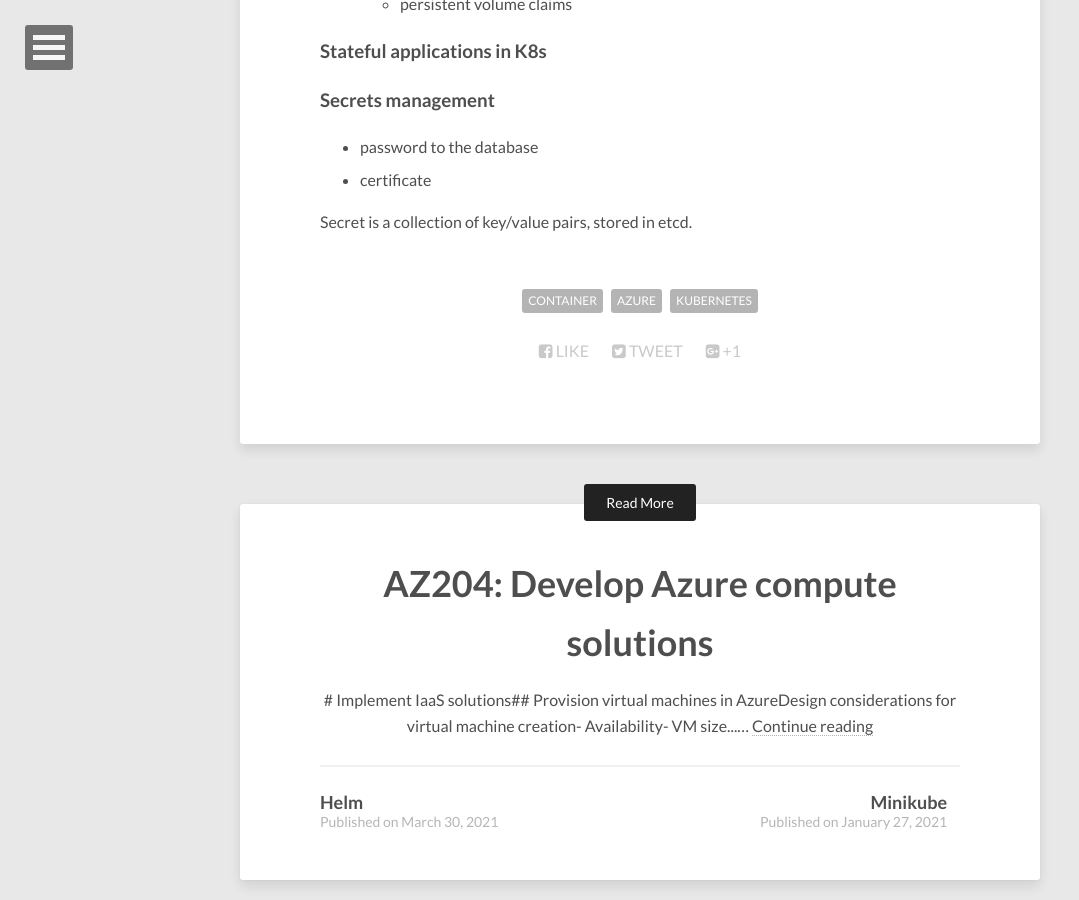
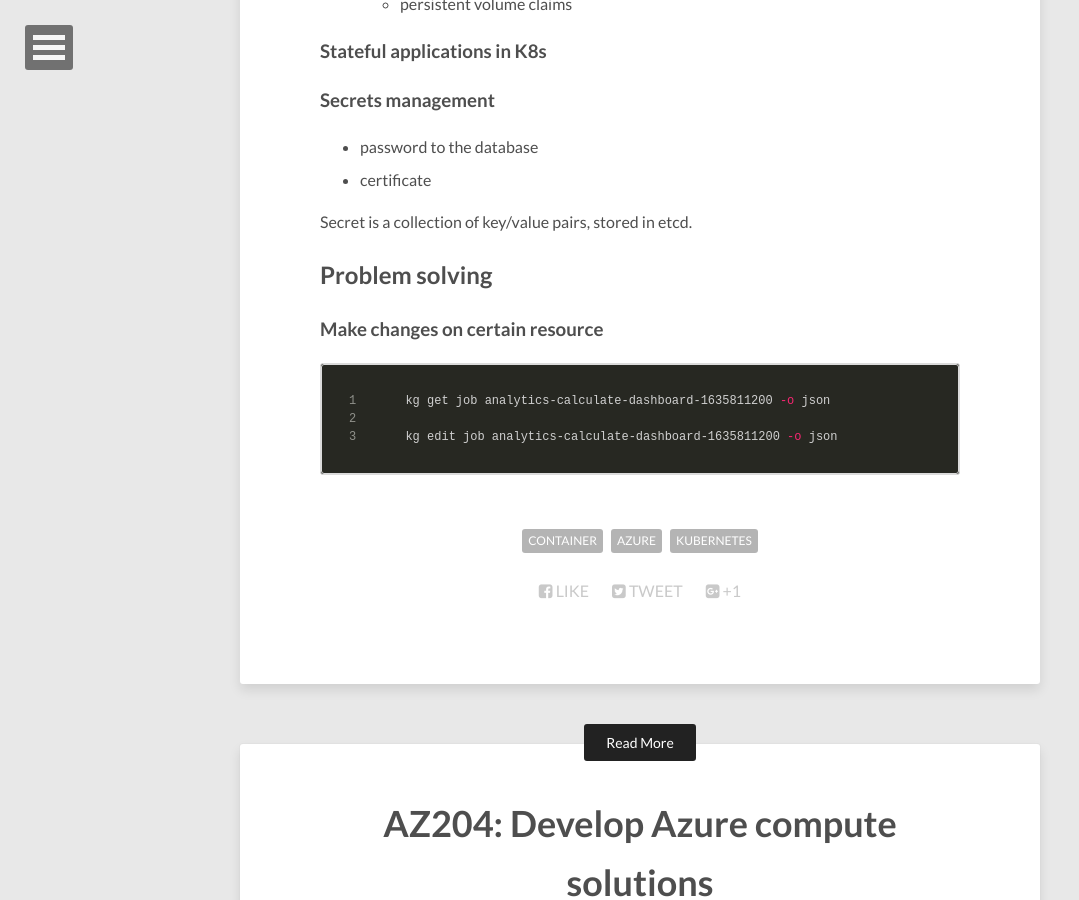
Before and after one commit to fanshaohua-fan/fanshaohua-fan.github.io, a Jekyll site: the page built from _posts/2020-5-14-Kubernetes.md, in a window 1280 px wide and 900 px high, scrolled down 1682 px. Shown: the whole window, without its empty margins (0-1079 px from the left). Built offline with Jekyll 4.4.1, drawn with Linux system fonts in a browser that asks for light colours; nearby versions of some CDN libraries.

Commit message:
K8s update resources

````diff
--- a/_posts/2020-5-14-Kubernetes.md
+++ b/_posts/2020-5-14-Kubernetes.md
@@ -58,3 +58,13 @@ Git -> Build pipeline -> ACR -> K8s clusters
 - certificate
 
 Secret is a collection of key/value pairs, stored in etcd.
+
+## Problem solving
+
+### Make changes on certain resource
+
+```bash
+kg get job analytics-calculate-dashboard-1635811200 -o json
+
+kg edit job analytics-calculate-dashboard-1635811200 -o json
+```
````
